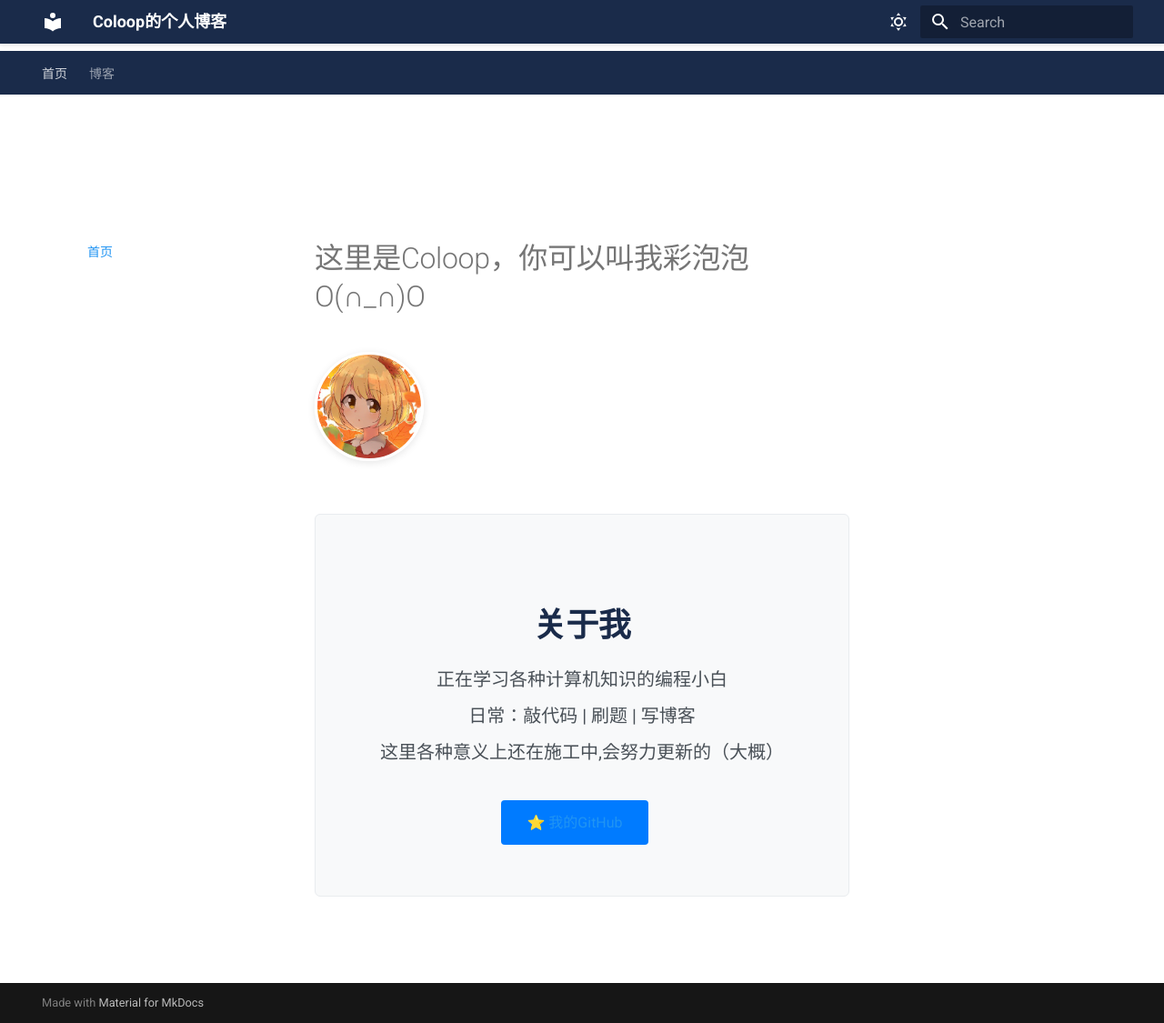
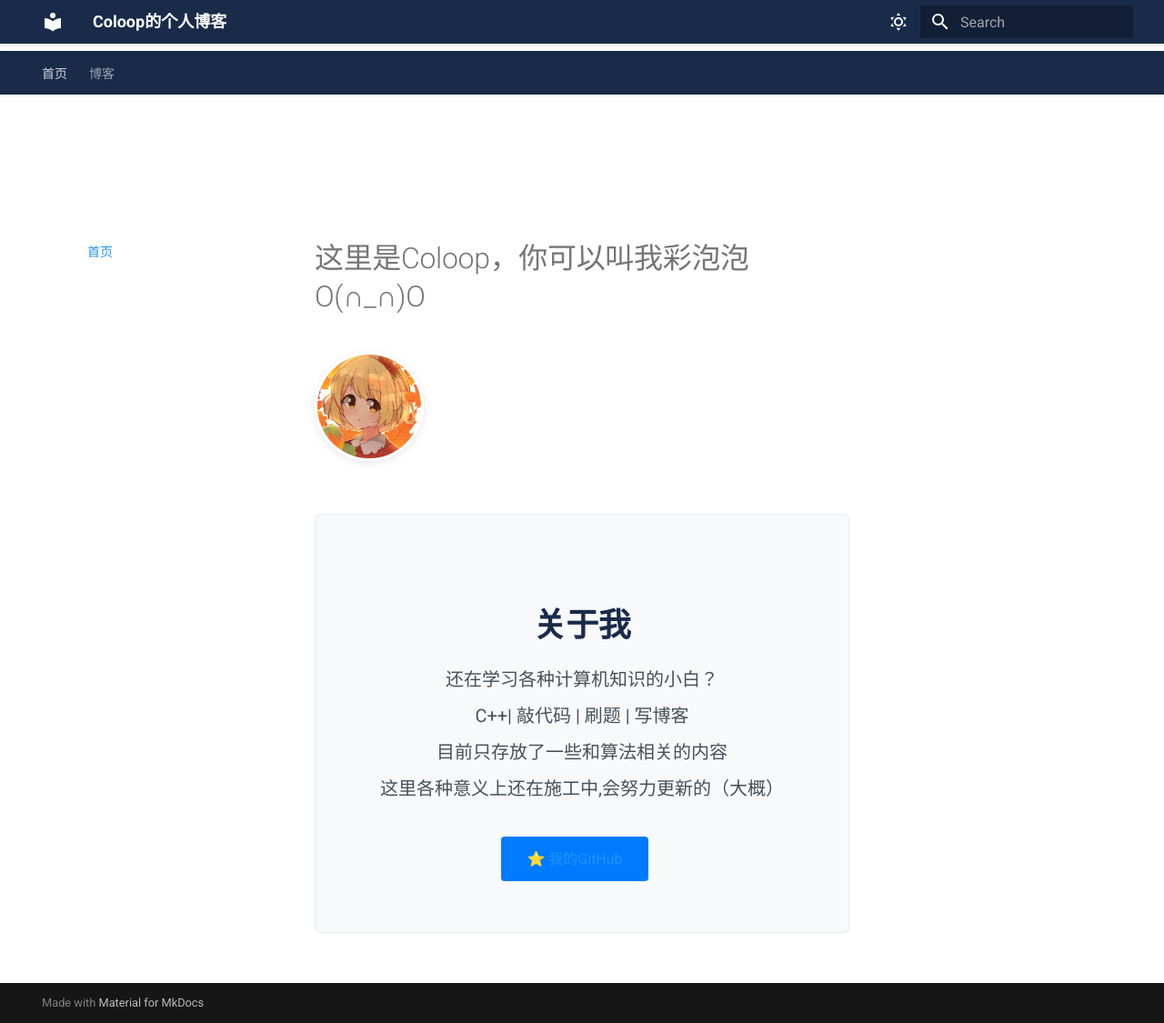
Before and after one commit to coloosp/mkdocs-site, an MkDocs documentation site: the page built from docs/index.md, in a window 1280 px wide and 1125 px high. Shown: the whole window at 91% size. Built offline with MkDocs 1.6.1 and Material for MkDocs 9.7.7, drawn with Linux system fonts in a browser that asks for light colours.

Commit message:
小型更新

```diff
--- a/docs/index.md
+++ b/docs/index.md
@@ -4,8 +4,9 @@
 <div class="profile-card">
   <div class="profile-info">
     <h2>关于我</h2>
-    <p>正在学习各种计算机知识的编程小白</p>
-    <p>日常：敲代码 | 刷题 | 写博客</p>
+    <p>还在学习各种计算机知识的小白？</p>
+    <p>C++| 敲代码 | 刷题 | 写博客</p>
+    <p>目前只存放了一些和算法相关的内容<p>
     <p>这里各种意义上还在施工中,会努力更新的（大概）<p>
   </div>
   <div class="profile-links">
```
Also changed, not shown: docs/算法练习/数组与前缀和/移除元素.md (+1 -0 lines), docs/stylesheets/extra.css (line endings or trailing spaces).
